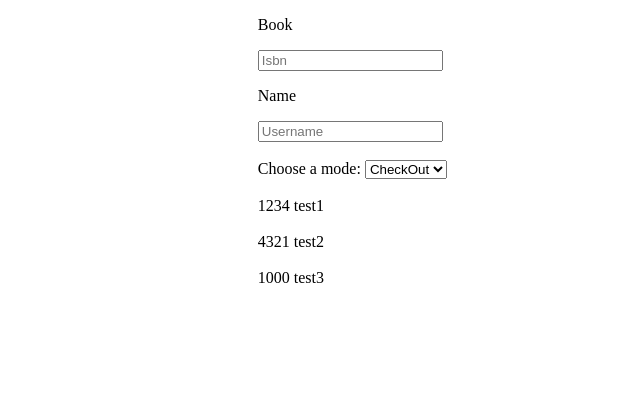
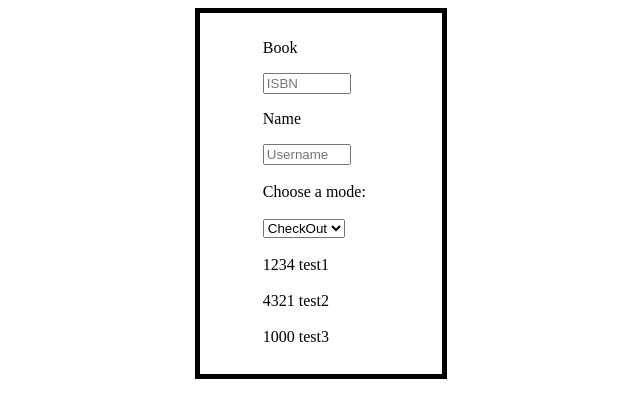
Before and after one commit to Techpro709/Library, a plain HTML site: page index.html in a window 1280 px wide. Shown: the whole page, without its empty margins (319-959 px from the left). Drawn offline with Linux system fonts and the light colour scheme.

Commit message:
added more css
made web look nicer

```diff
--- a/CSS/style.css
+++ b/CSS/style.css
@@ -1,5 +1,17 @@
 #padding1{
     display: block;
-    margin-left: 45%;
+    margin-left: 40%;
+    margin-right:40%
 
 }
+
+#background1{
+    display: block;
+    padding: 10px;
+    padding-left:25%;
+    border:5px solid black;
+}
+
+#ISBN,#User{
+    width:80px;
+}
--- a/index.html
+++ b/index.html
@@ -1,5 +1,6 @@
 <!DOCTYPE html>
 <html lang="en">
+
 <head>
   <meta charset="UTF-8">
   <meta http-equiv="X-UA-Compatible" content="IE=edge">
@@ -7,13 +8,17 @@
   <title>Book Log</title>
   <link rel="stylesheet" href="/CSS/style.css">
 </head>
+
 <body>
 
   <div id="padding1">
-    <p>Book</p> <input placeholder="Isbn" type="text">
-    <p>Name</p> <input placeholder="Username" type="text">
+    <div id="background1">
+    <p>Book</p> <input id="ISBN" placeholder="ISBN" type="text">
+    <p>Name</p> <input id="User" placeholder="Username" type="text">
     <br><br>
-    <label for="cars">Choose a mode:</label>
+    <label for="momde">Choose a mode:</label>
+    <br>
+    <br>
     <select name="mode" id="mode">
       <option value="checkout">CheckOut</option>
       <option value="checkin">CheckIn</option>
@@ -22,7 +27,9 @@
     <br><br>
     <div id="bookoptions"></div>
     </div>
+  </div>
 
   <script src="JS/script.js"></script>
 </body>
+
 </html>
```
Lines whose indentation alone changed are shown as unchanged.
